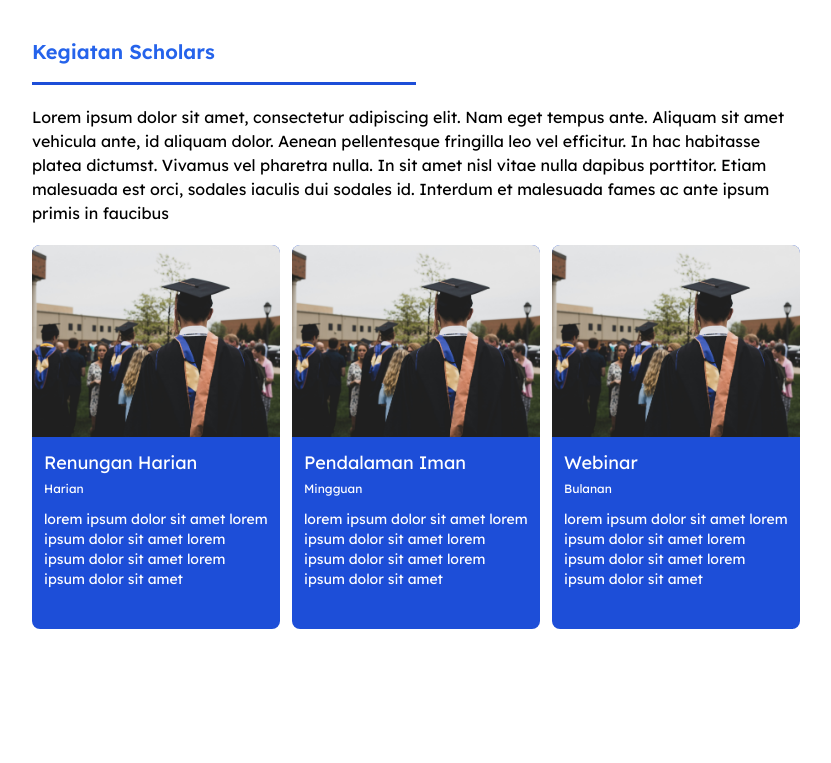
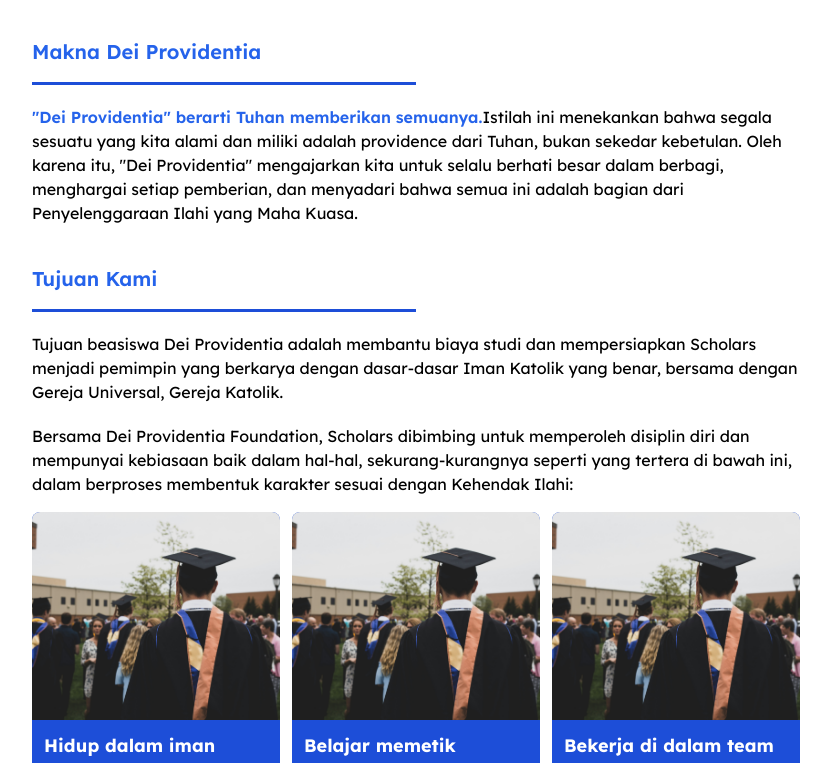
Before and after one commit to BrandonRafaelLovelyno/Dei-Providentia, a Next.js app: page / in a window 1280 px wide. Shown: the part 642-1405 px from the top of the page, without its empty margins (224-1055 px from the left). Before the commit the page ends 1311 px from the top, so only its background shows below. Built offline with nearby package versions, Linux system fonts and the light colour scheme.

Commit message:
feat : misi kami section

```diff
--- a/app/page.tsx
+++ b/app/page.tsx
@@ -1,6 +1,7 @@
 import HeaderImage from "@/components/home/header-image";
-import TitleSection from "@/components/home/title-section";
 import SectionActivities from "@/sections/home/section-activities";
+import SectionMeaning from "@/sections/home/section-meaning";
+import SectionMission from "@/sections/home/section-mission";
 import { twMerge } from "tailwind-merge";
 
 const HomePage = () => {
@@ -8,8 +9,14 @@ const HomePage = () => {
     <>
       <HeaderImage />
       <main
-        className={twMerge("w-full h-fit", "flex flex-col", "px-[20%] py-10")}
+        className={twMerge(
+          "w-full h-fit",
+          "flex flex-col gap-y-10",
+          "px-[20%] py-10"
+        )}
       >
+        <SectionMeaning />
+        <SectionMission />
         <SectionActivities />
       </main>
     </>
--- a/components/card-image.tsx
+++ b/components/card-image.tsx
@@ -6,27 +6,35 @@ interface Props {
   title: string;
   subtitle?: string;
   description: string;
+  imageHeight: string;
 }
 
-const CardImage: React.FC<Props> = ({ src, title, description, subtitle }) => {
+const CardImage: React.FC<Props> = ({
+  src,
+  title,
+  description,
+  subtitle,
+  imageHeight,
+}) => {
   return (
     <div
       className={twMerge(
-        "h-full w-full",
+        "min-h-full h-fit w-full",
         "flex flex-col gap-y-3",
+        "pb-5",
         "rounded-lg overflow-hidden",
         "bg-blue-700"
       )}
     >
-      <div className={twMerge("relative", "w-full h-[50%]")}>
+      <div className={twMerge("relative", "w-full", imageHeight)}>
         <Image src={src} fill alt={title} objectFit="cover" />
       </div>
       <div className={twMerge("flex flex-col gap-y-3", "px-3", "text-white")}>
         <div className={twMerge("flex flex-col gap-y-1")}>
-          <h4 className={twMerge("text-lg")}>{title}</h4>
+          <h4 className={twMerge("text-lg font-bold")}>{title}</h4>
           <p className="text-xs">{subtitle}</p>
         </div>
-        <p className="text-sm">{description}</p>
+        <p className="text-sm font-light">{description}</p>
       </div>
     </div>
   );
--- a/sections/home/section-activities.tsx
+++ b/sections/home/section-activities.tsx
@@ -48,7 +48,7 @@ const SectionActivities = () => {
       <div className={twMerge("flex flex-row gap-x-3 h-96")}>
         {ACTIVITIES.map((activity, index) => (
           <div className={twMerge("flex-1")} key={index}>
-            <CardImage {...activity} />
+            <CardImage {...activity} imageHeight="h-[12rem]" />
           </div>
         ))}
       </div>
--- /dev/null
+++ b/sections/home/section-meaning.tsx
@@ -0,0 +1,22 @@
+import TitleSection from "@/components/home/title-section";
+import { twMerge } from "tailwind-merge";
+
+const SectionMeaning = () => {
+  return (
+    <section className="flex flex-col gap-y-5">
+      <TitleSection title="Makna Dei Providentia" />
+      <p className={twMerge("font-normal")}>
+        <span className="text-blue-600 font-semibold">
+          &quot;Dei Providentia&quot; berarti Tuhan memberikan semuanya.
+        </span>
+        Istilah ini menekankan bahwa segala sesuatu yang kita alami dan miliki
+        adalah providence dari Tuhan, bukan sekedar kebetulan. Oleh karena itu,
+        &quot;Dei Providentia&quot; mengajarkan kita untuk selalu berhati besar
+        dalam berbagi, menghargai setiap pemberian, dan menyadari bahwa semua
+        ini adalah bagian dari Penyelenggaraan Ilahi yang Maha Kuasa.
+      </p>
+    </section>
+  );
+};
+
+export default SectionMeaning;
--- /dev/null
+++ b/sections/home/section-mission.tsx
@@ -0,0 +1,65 @@
+import CardImage from "@/components/card-image";
+import TitleSection from "@/components/home/title-section";
+import { twMerge } from "tailwind-merge";
+
+interface Mission {
+  title: string;
+  description: string;
+  src: string;
+}
+
+const MISSIONS: Mission[] = [
+  {
+    title: "Hidup dalam iman",
+    description:
+      " hidup di dalam iman melalui doa, pendalaman Liturgi Gereja, renungan harian, pendalaman Alkitab bersama mingguan, ketertarikan membaca riwayat para kudus dan para Bapak Gereja.",
+    src: "/home/background.jpg",
+  },
+  {
+    title: "Belajar memetik pengalaman",
+    description:
+      "baik dari pembimbing kuliah, dosen, teman, mentor,  para pembicara  webinar/seminar, mencermati dan mempelajari kepemimpinan dan berinspirasi dari mereka",
+    src: "/home/background.jpg",
+  },
+  {
+    title: "Bekerja di dalam team dan komunitas seiman",
+    description:
+      " sebagai tempat aktualisasi diri serta menjadi peka terhadap kebutuhan masyarakat sekitar",
+    src: "/home/background.jpg",
+  },
+];
+
+const SectionMission = () => {
+  return (
+    <section className="flex flex-col gap-y-5">
+      <TitleSection title="Tujuan Kami" />
+      <p>
+        Tujuan beasiswa Dei Providentia adalah membantu biaya studi dan
+        mempersiapkan Scholars menjadi pemimpin yang berkarya dengan dasar-dasar
+        Iman Katolik yang benar, bersama dengan Gereja Universal, Gereja
+        Katolik.
+      </p>
+      <div className="flex flex-col gap-y-4">
+        <p>
+          Bersama Dei Providentia Foundation, Scholars dibimbing untuk
+          memperoleh disiplin diri dan mempunyai kebiasaan baik dalam hal-hal,
+          sekurang-kurangnya seperti yang tertera di bawah ini, dalam berproses
+          membentuk karakter sesuai dengan Kehendak Ilahi:
+        </p>
+        <div
+          className={twMerge(
+            "flex lg:flex-row lg:gap-x-3 flex-col max-lg:gap-y-3 h-fit min-h-[26rem]"
+          )}
+        >
+          {MISSIONS.map((mission, index) => (
+            <div className={twMerge("flex-1")} key={index}>
+              <CardImage {...mission} imageHeight="h-[13rem]" />
+            </div>
+          ))}
+        </div>
+      </div>
+    </section>
+  );
+};
+
+export default SectionMission;
```
